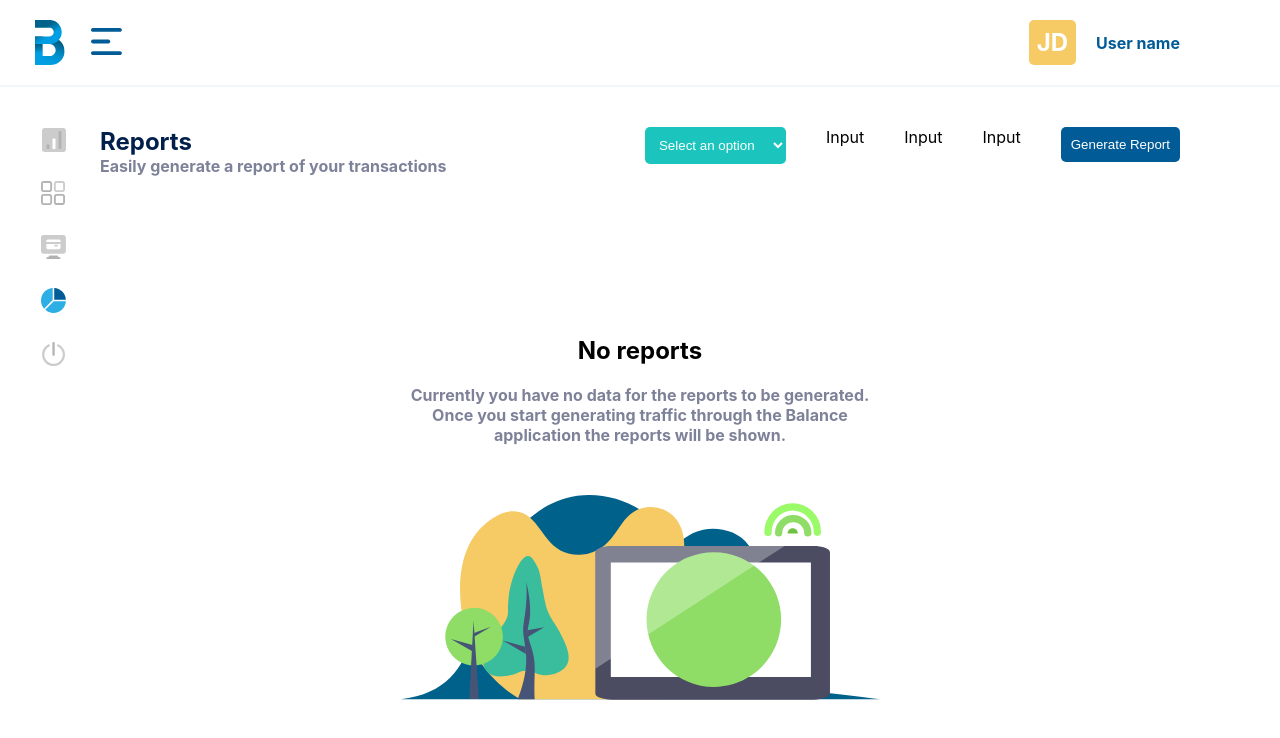
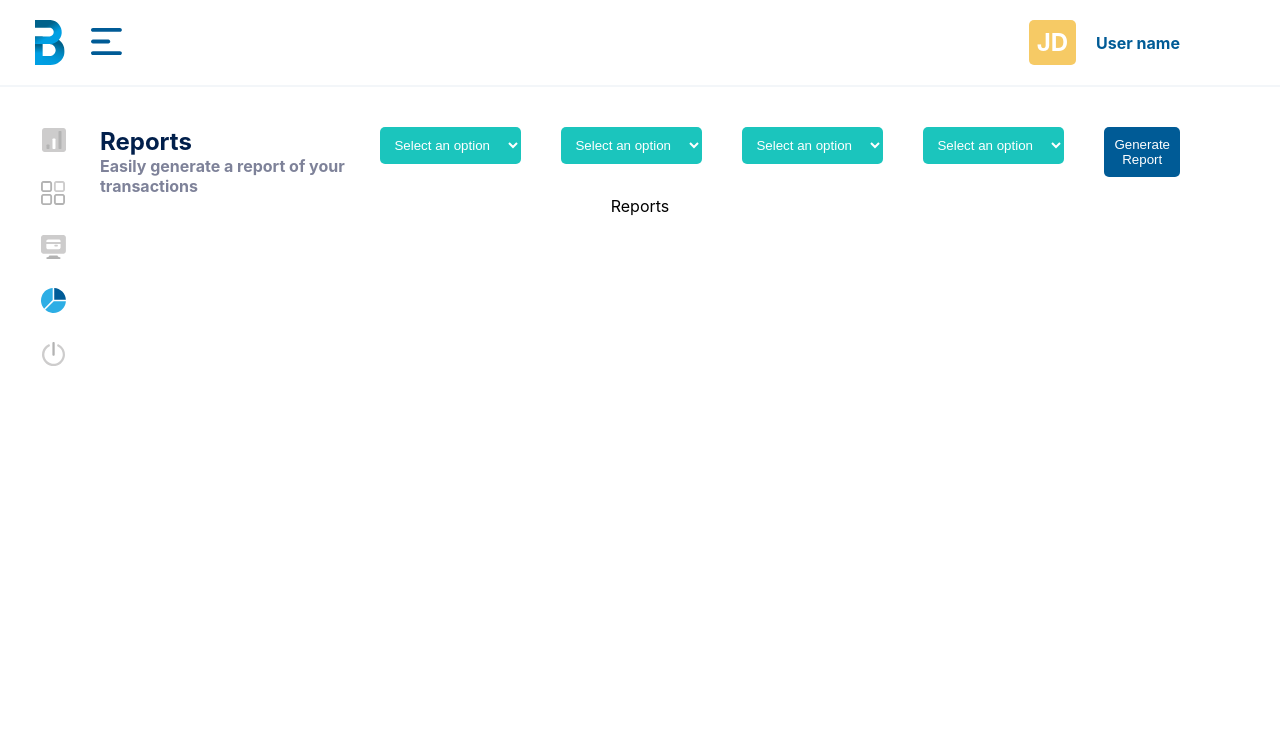
Before and after one commit to THEmmanuel/match-test, a React (Create React App) app: page / in a window 1280 px wide. Shown: the top 738 px of the page. Built offline with nearby package versions, Linux system fonts and the light colour scheme.

Commit message:
add reports & refactored pages/reports to reports page

```diff
--- a/src/App.tsx
+++ b/src/App.tsx
@@ -4,7 +4,7 @@ import './App.css';
 // Component imports
 import NavBar from './containers/NavBar/NavBar';
 import SideBar from './containers/SideBar/SideBar';
-import ReportsPage from './Pages/Reports/Reports';
+import ReportsPage from './Pages/Reports/ReportsPage';
 
 function App() {
 	return (
--- a/src/Pages/Reports/Reports.tsx
+++ b/src/Pages/Reports/ReportsPage.tsx
@@ -1,9 +1,10 @@
 import React from "react";
-import style from './Reports.module.css';
+import style from './ReportsPage.module.css';
 
 // Component imports
 import Dropdown from "../../components/Dropdown/Dropdown";
 import ReportsEmpty from "../../containers/ReportsEmpty/ReportsEmpty";
+import Reports from "../../containers/Reports/Reports";
 
 const ReportsPage = () => {
 	return (
@@ -16,9 +17,9 @@ const ReportsPage = () => {
 
 				<div className={style.ReportsFilterWrapper}>
 					<Dropdown />
-					<span>Input</span>
-					<span>Input</span>
-					<span>Input</span>
+					<Dropdown />
+					<Dropdown />
+					<Dropdown />
 					<button className={style.ReportsGenerateButton}>
 						Generate Report
 					</button>
@@ -26,7 +27,8 @@ const ReportsPage = () => {
 			</div>
 
 			<div>
-				<ReportsEmpty/>
+				{/* <ReportsEmpty /> */}
+				<Reports/>
 			</div>
 		</section>
 	)
--- /dev/null
+++ b/src/containers/Reports/Reports.tsx
@@ -0,0 +1,12 @@
+import React from "react";
+import style from './Reports.module.css';
+
+const Reports = () => {
+	return (
+		<div>
+			Reports
+		</div>
+	)
+}
+
+export default Reports;
```
Also changed, not shown: src/Pages/Reports/ReportsPage.module.css (renamed from src/Pages/Reports/Reports.module.css), src/containers/Reports/Reports.module.css (added).
